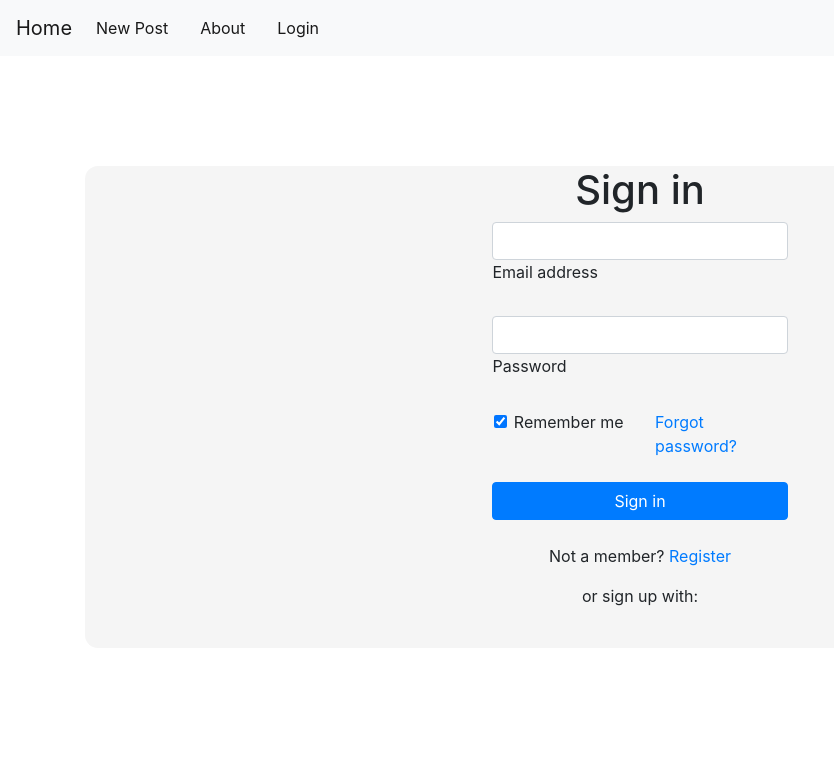
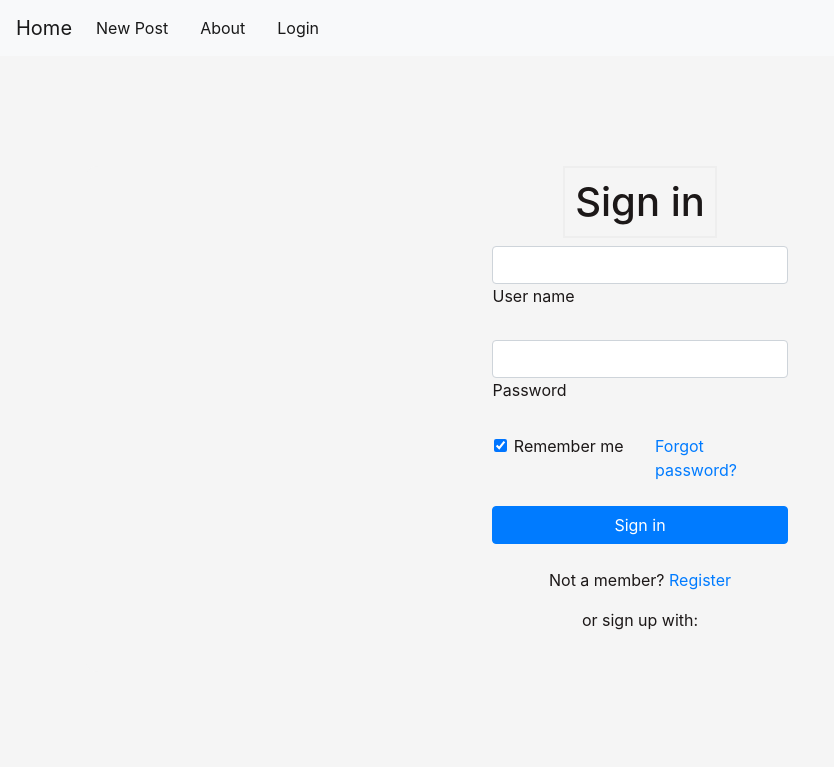
Before and after one commit to bahrom04/Flask-Blog, a Flask app: page /login in a window 1280 px wide. Shown: the top 767 px of the page, without its empty margins (0-834 px from the left). Run offline with Flask 3, Linux system fonts and the light colour scheme; some libraries are stand-ins or nearby versions.

Commit message:
login page

```diff
--- a/app.py
+++ b/app.py
@@ -1,4 +1,13 @@
-from flask import Flask, render_template, redirect, request, url_for, flash
+from flask import (
+    Flask,
+    render_template,
+    redirect,
+    request,
+    url_for,
+    flash,
+    session,
+
+)
 from werkzeug.exceptions import abort
 import mysql.connector as mysql
 import os
@@ -10,6 +19,12 @@ app.config['SECRET_KEY'] = 'bahromoken@githubbahrombek'
 UPLOAD_FOLDER = os.path.join('static', 'uploads')
 
 app.config['UPLOAD_FOLDER'] = UPLOAD_FOLDER
+
+# Getting mysql when there is no get_mysql_connection
+# app.config['MYSQLY_HOST'] = 'localhost'
+# app.config['MYSQL_DATABASE_USER'] = 'root'
+# app.config['MYSQL_DATABASE_PASSWORD'] = 'root'
+# app.config['MYSQL_DATABASE_DB'] = 'blog'
 
 
 
@@ -27,7 +42,6 @@ def get_mysql_connection():
 
 # Showing all posts from data
 @app.route('/index')
-@app.route('/')
 def index():
     # mysql part
     connect = get_mysql_connection()
@@ -46,9 +60,44 @@ def about():
 
 
 
-@app.route('/login')
+@app.route('/')
+@app.route('/login', methods=['GET','POST'])
 def login():
-    return render_template('login.html')
+    msg = ''
+    if request.method == 'POST' and request.form['username'] == 'admin' and request.form['password'] == 'admin':
+        username = request.form['username']
+        password = request.form['password']
+
+        conn = get_mysql_connection()
+        cur = conn.cursor()
+        cur.execute('SELECT * FROM accounts WHERE username = %s AND password = %s', (username, password,))
+        user = cur.fetchone()
+
+        if user:
+            session['logged_in'] = True
+            session['username'] = user[1]
+            session['id'] = user[0]
+            msg = 'Logged in as ' + user[1]
+            return render_template('index.html', msg=msg)
+        else:
+            msg = 'Incorrect username or password'
+    return render_template('login.html', message=msg)
+
+@app.route('/logout')
+def logout():
+    session.pop('logged_in', None)
+    session.pop('username', None)
+    session.pop('id', None)
+    return redirect(url_for('login'))
+
+@app.route('/register', methods=['GET','POST'])
+def register():
+
+    if request.method == 'POST' and 'username' in request.form and 'password' in request.form:
+        username = request.form['username']
+        password = request.form['password']
+        conn = get_mysql_connection()
+        cur = conn.commit()
 
 
 
@@ -90,7 +139,7 @@ def create():
         if photo is None:
             conn = get_mysql_connection()
             cur = conn.cursor()
-            cur.execute('INSERT INTO posts (title, context) VALUES (?, ?)',(title,content))
+            cur.execute('INSERT INTO posts (title, context) VALUES (%s, %s)',(title,content))
             conn.commit()
             conn.close()
             return redirect('index')
@@ -163,6 +212,10 @@ def delete(id):
     # flash('{} deleted succesfully'.format(post['title']))
     return redirect(url_for('index'))
 
+@app.errorhandler(404)
+def not_found(error):
+    return render_template('404.html'), 404
+
 
 
 if __name__ == "__main__":
--- a/schema.sql
+++ /dev/null
@@ -1,8 +0,0 @@
-DROP TABLE IF EXISTS posts;
-
-CREATE TABLE IF NOT EXISTS posts(
-    id INTEGER PRIMARY KEY AUTOINCREMENT,
-    created TIMESTAMP NOT NULL DEFAULT CURRENT_TIMESTAMP,
-    title TEXT NOT NULL,
-    context TEXT NOT NULL
-);
--- a/static/css/style.css
+++ b/static/css/style.css
@@ -2,10 +2,14 @@ h1{
     border: 2px #eee solid;
     padding: 10px;
     text-align: center;
-    color: brown;
+    color: rgb(28, 24, 24);
 }
 img{
     display: block;
     max-width: 100%;
     height: auto;
 }
+body{
+    background: whitesmoke;
+    color: rgb(28, 24, 24);
+}
--- a/templates/base.html
+++ b/templates/base.html
@@ -5,11 +5,11 @@
     <meta name="viewport" content="width=device-width, initial-scale=1.0 shrink-to-fit=no">
     <!-- Bootstrap CSS -->
     <link rel="stylesheet" href="https://stackpath.bootstrapcdn.com/bootstrap/4.3.1/css/bootstrap.min.css" integrity="sha384-ggOyR0iXCbMQv3Xipma34MD+dH/1fQ784/j6cY/iJTQUOhcWr7x9JvoRxT2MZw1T" crossorigin="anonymous">
-
+    <link rel="stylesheet" href="{{ url_for('static', filename='css/style.css') }}">
     <title>{% block title %}  {% endblock %}</title>
 </head>
-
 <body>
+    <!-- nav bar -->
     <nav class="navbar navbar-expand-md navbar-light bg-light">
 
         <div id="navbarNav" >
@@ -25,13 +25,17 @@
                     <a class="nav-link" href="{{url_for('about')}}">About</a>
                 </li>
 
+
+
                 <li class="nav-item active">
                     <a class="nav-link" href="{{url_for('login')}}">Login</a>
                 </li>
+
             </ul>
         </div>
     </nav>
 
+    <!-- Main content -->
     <div class="container">
         {% for message in get_flashed_messages() %}
         <div class="alert alert-info">{{ message }}</div>
--- a/templates/login.html
+++ b/templates/login.html
@@ -8,8 +8,8 @@ border-radius: 13px;">
     <form style="max-width: 400px; ">
         <!-- Email input -->
         <div class="form-outline mb-4">
-          <input type="email" id="form2Example1" class="form-control" />
-          <label class="form-label" for="form2Example1">Email address</label>
+          <input type="username" id="form2Example1" class="form-control" />
+          <label class="form-label" for="form2Example1">User name</label>
         </div>
 
         <!-- Password input -->
```
Also changed, not shown: templates/404.html (added, +8 -0 lines), tests/conftest.py (added), tests/init_db.py (renamed from test/init_db.py), tests/main.py (renamed from test/main.py), tests/test_auth.py (added), tests/test_blog.py (added).
